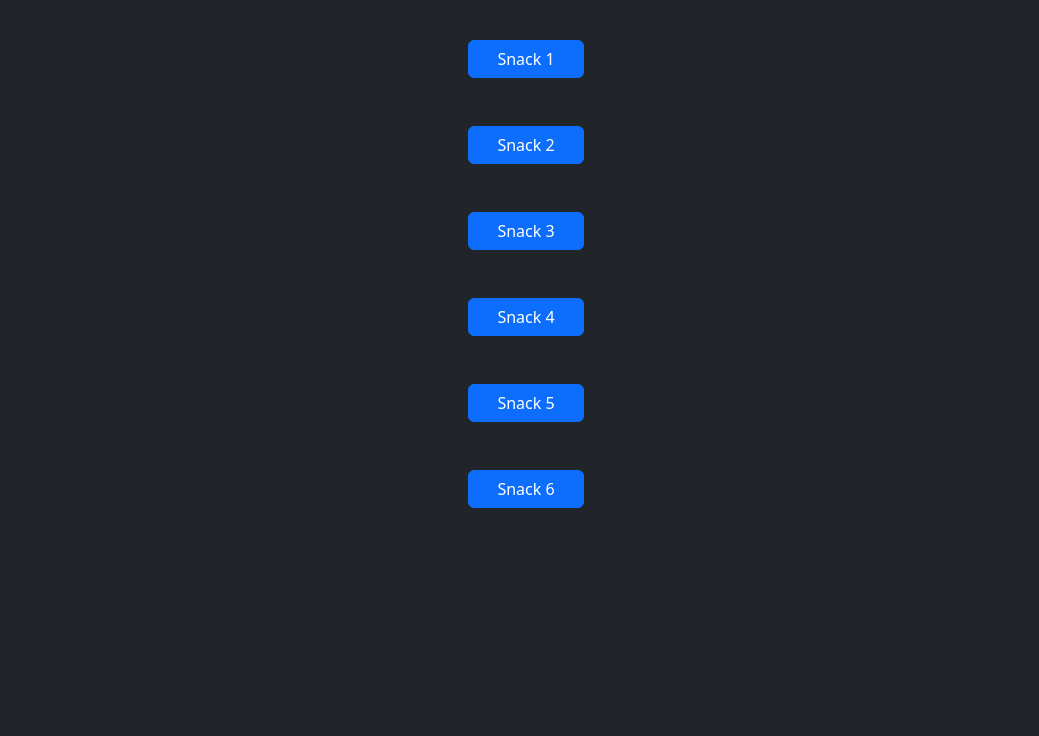
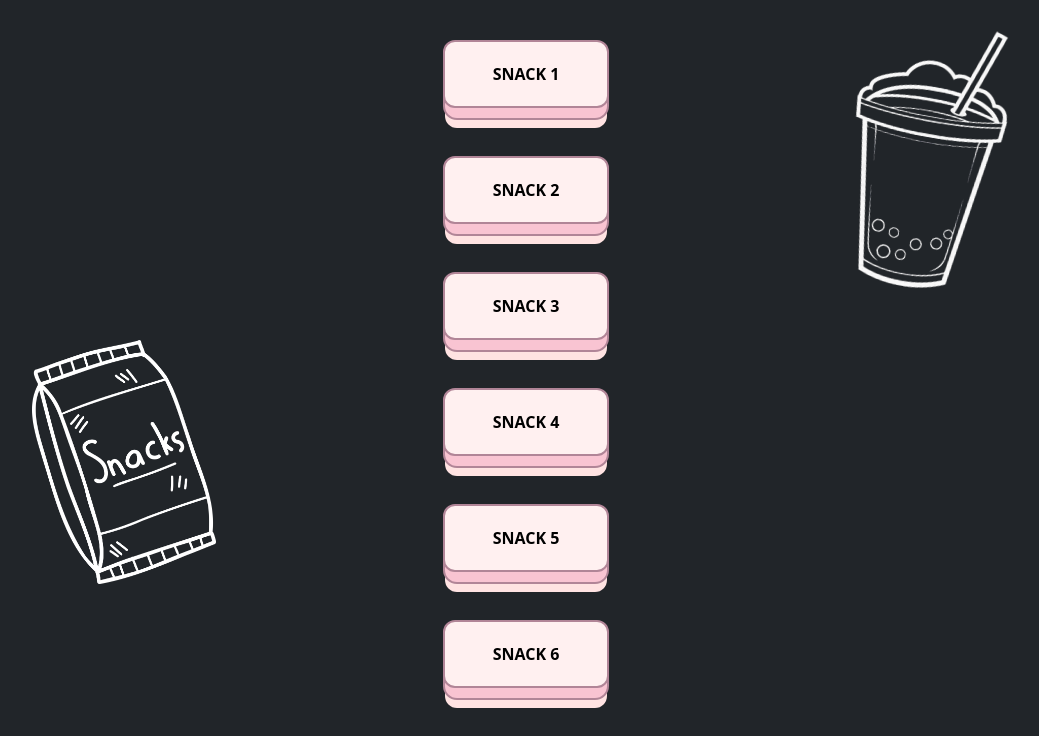
Before and after one commit to MiriamEvardi/js-jsnacks-blocco-1, a plain HTML site: page index.html in a window 1280 px wide. Shown: the part 152-888 px from the top of the page, without its empty margins (114-1153 px from the left). Before the commit the page ends 800 px from the top, so only its background shows below. Drawn offline with nearby package versions, Linux system fonts and the light colour scheme.

Commit message:
style homepage

```diff
--- a/index.html
+++ b/index.html
@@ -4,51 +4,54 @@
 <head>
     <meta charset="UTF-8">
     <meta name="viewport" content="width=device-width, initial-scale=1.0">
-    <title>Snacks</title>
+    <title>Snacks Homepage</title>
 
 
     <link href="https://cdn.jsdelivr.net/npm/bootstrap@5.3.2/dist/css/bootstrap.min.css" rel="stylesheet"
         integrity="sha384-T3c6CoIi6uLrA9TneNEoa7RxnatzjcDSCmG1MXxSR1GAsXEV/Dwwykc2MPK8M2HN" crossorigin="anonymous">
+    <link rel="stylesheet" href="style.css">
 </head>
 
 <body data-bs-theme="dark">
-    <div class="container">
-        <h1 class="text-center mt-5 display-1">SNACKS</h1>
+    <div class="container mb-5 position-relative">
 
-        <div class="row justify-content-center text-center gap-5 mt-5 text-decoration-none">
+        <h1 class="text-center mt-5 display-1 ">SNACKS</h1>
+        <div class="image ms-5 position-absolute top-50 ps-3 mt-5">
+            <img class="d-none d-sm-block" src="./img/hand-drawn-snack-bag-illustration-png (convert.io).png" alt="">
+        </div>
+        <div class="image bubble-tea position-absolute me-5 bottom-50 end-0 pe-5">
+            <img class="d-none d-sm-block" src="./img/Untitled.png " alt=""">
+        </div>
+
+
+        <div class=" row justify-content-center text-center gap-5 mt-5 text-decoration-none">
             <div>
-                <button type="button" class="btn btn-primary"><a class="text-white text-decoration-none p-3"
-                        href="./Snack-1/index.html" target="_blank">Snack
+                <button><a class="text-black text-decoration-none p-3" href="./Snack-1/index.html" target="_blank">Snack
                         1</a></button>
             </div>
 
             <div>
-                <button type="button" class="btn btn-primary"><a class="text-white text-decoration-none p-3"
-                        href="./Snack-2/index.html" target="_blank">Snack
+                <button><a class="text-black text-decoration-none p-3" href="./Snack-2/index.html" target="_blank">Snack
                         2</a></button>
             </div>
 
             <div>
-                <button type="button" class="btn btn-primary"><a class="text-white text-decoration-none p-3"
-                        href="./Snack-3/index.html" target="_blank">Snack
+                <button><a class="text-black text-decoration-none p-3" href="./Snack-3/index.html" target="_blank">Snack
                         3</a></button>
             </div>
 
             <div>
-                <button type="button" class="btn btn-primary"><a class="text-white text-decoration-none p-3"
-                        href="./Snack-4/index.html" target="_blank">Snack
+                <button><a class="text-black text-decoration-none p-3" href="./Snack-4/index.html" target="_blank">Snack
                         4</a></button>
             </div>
 
             <div>
-                <button type="button" class="btn btn-primary"><a class="text-white text-decoration-none p-3"
-                        href="./Snack-5/index.html" target="_blank">Snack
+                <button><a class="text-black text-decoration-none p-3" href="./Snack-5/index.html" target="_blank">Snack
                         5</a></button>
             </div>
 
             <div>
-                <button type="button" class="btn btn-primary"><a class="text-white text-decoration-none p-3"
-                        href="./Snack-6/index.html" target="_blank">Snack
+                <button><a class="text-black text-decoration-none p-3" href="./Snack-6/index.html" target="_blank">Snack
                         6</a></button>
             </div>
         </div>
--- /dev/null
+++ b/style.css
@@ -0,0 +1,74 @@
+button {
+    touch-action: manipulation;
+    position: relative;
+    display: inline-block;
+    cursor: pointer;
+    outline: none;
+    border: 0;
+    vertical-align: middle;
+    text-decoration: none;
+    font-size: inherit;
+    font-family: inherit;
+}
+
+button {
+    touch-action: manipulation;
+    font-weight: 600;
+    color: #382b22;
+    text-transform: uppercase;
+    padding: 1.25em 2em;
+    background: #fff0f0;
+    border: 2px solid #b18597;
+    border-radius: 0.75em;
+    transform-style: preserve-3d;
+    transition: transform 150ms cubic-bezier(0, 0, 0.58, 1), background 150ms cubic-bezier(0, 0, 0.58, 1);
+}
+
+button::before {
+    position: absolute;
+    content: "";
+    width: 100%;
+    height: 100%;
+    top: 0;
+    left: 0;
+    right: 0;
+    bottom: 0;
+    background: #f9c4d2;
+    border-radius: inherit;
+    box-shadow: 0 0 0 2px #b18597, 0 0.625em 0 0 #ffe3e2;
+    transform: translate3d(0, 0.75em, -1em);
+    transition: transform 150ms cubic-bezier(0, 0, 0.58, 1), box-shadow 150ms cubic-bezier(0, 0, 0.58, 1);
+}
+
+button:hover {
+    background: #ffe9e9;
+    transform: translate(0, 0.25em);
+}
+
+button:hover::before {
+    box-shadow: 0 0 0 2px #b18597, 0 0.5em 0 0 #ffe3e2;
+    transform: translate3d(0, 0.5em, -1em);
+}
+
+button:active {
+    background: #ffe9e9;
+    transform: translate(0em, 0.75em);
+}
+
+button:active::before {
+    box-shadow: 0 0 0 2px #b18597, 0 0 #ffe3e2;
+    transform: translate3d(0, 0, -1em);
+}
+
+.image {
+    width: 200px;
+}
+
+img {
+    width: 100%;
+    height: 100%;
+}
+
+.bubble-tea {
+    transform: rotate(10deg);
+}
```
Also changed, not shown: Snack-1/index.html (+10 -3 lines), Snack-2/index.html (+1 -1 lines), Snack-3/index.html (+1 -1 lines), Snack-4/index.html (+1 -1 lines), Snack-5/index.html (+1 -1 lines), Snack-6/index.html (+1 -1 lines), img/Untitled.png (added), img/hand-drawn-snack-bag-illustration-png (convert.io).png (added).
